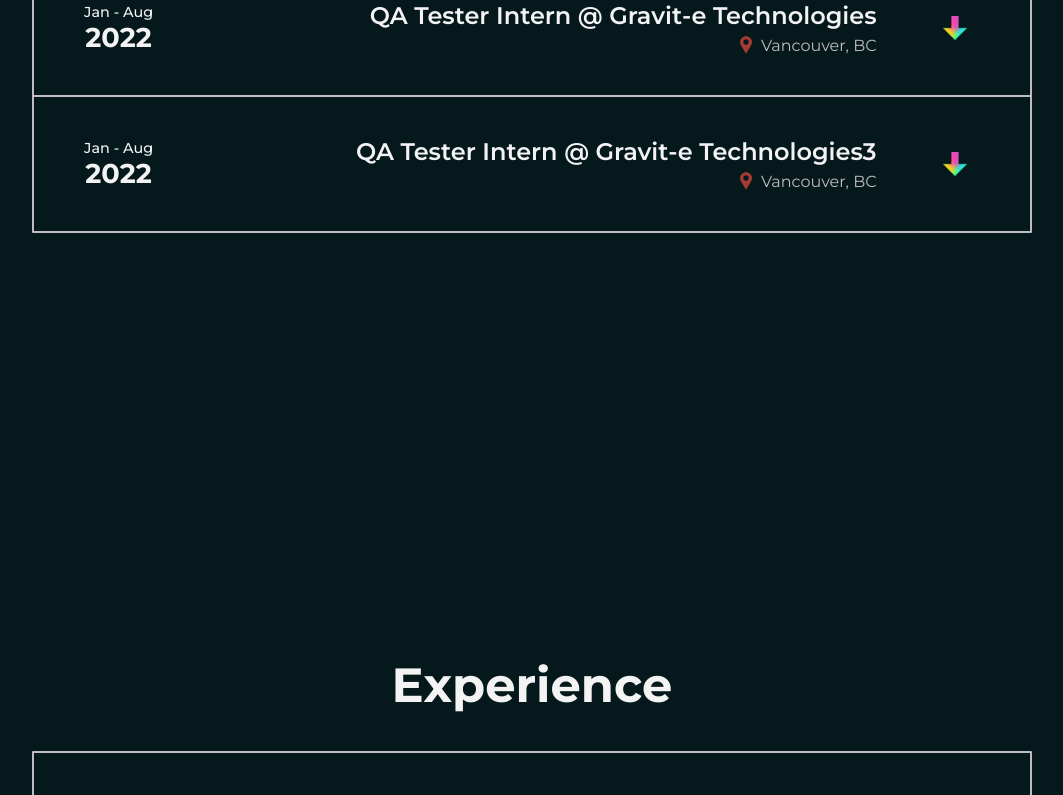
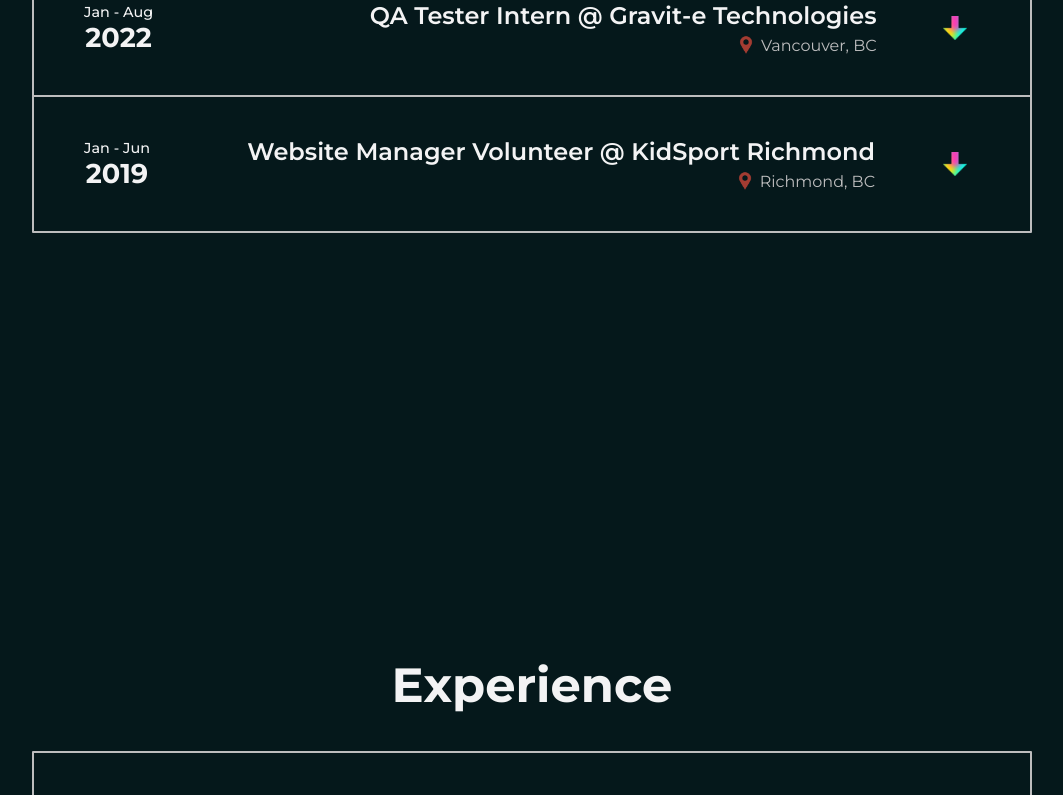
Before and after one commit to michlam/portfolio-website, a React (Vite) app: page / in a window 1280 px wide. Shown: the part 2260-3055 px from the top of the page, without its empty margins (108-1171 px from the left). Built offline with nearby package versions, Linux system fonts and the light colour scheme.

Commit message:
fixed gravite logo

```diff
--- a/src/components/About.jsx
+++ b/src/components/About.jsx
@@ -53,7 +53,7 @@
 
                     <ul>
                         <li>
-                            Graduated BSC from The University of British Columbia
+                            Graduated 2025 in BSC from The University of British Columbia
                         </li>
                         <li>
                             <i>Courses: </i>&nbsp; Software construction, databases, cloud, game dev, internet
--- a/src/data/experienceData.js
+++ b/src/data/experienceData.js
@@ -40,13 +40,13 @@
         imagePath: "/Gravite_Logo.svg"
     },
     {
-        date1: "Jan - Aug",
-        date2: "2022",
-        role: "QA Tester Intern @ Gravit-e Technologies3",
-        location: "Vancouver, BC",
+        date1: "Jan - Jun",
+        date2: "2019",
+        role: "Website Manager Volunteer @ KidSport Richmond",
+        location: "Richmond, BC",
 
-        link: "https://www.gravit-e.ca/",
-        description: "As part of the QA team, I tested over thirty client websites, learning about the software development lifecycle, collaborating with other QA and developers, and translating client requirements into reusable test cases.",
+        link: "https://kidsportcanada.ca/british-columbia/richmond/",
+        description: "In my senior year of high school, I volunteered to manage the website and blog for a local charity. This opportunity was my first exposure to working with technology.",
 
 
         responsibilities: [
```
Also changed, not shown: public/Gravite_Logo.svg.
